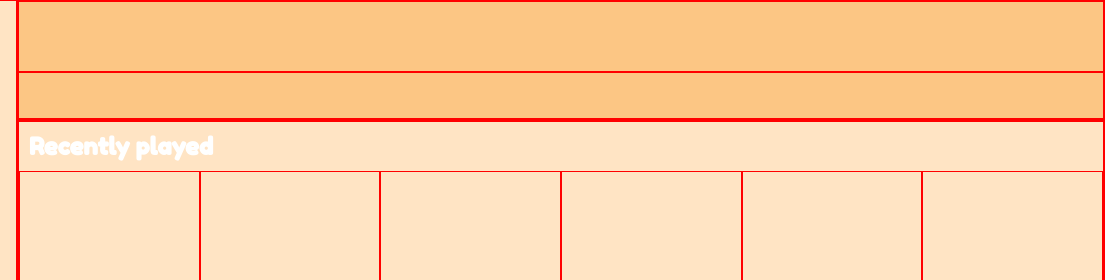
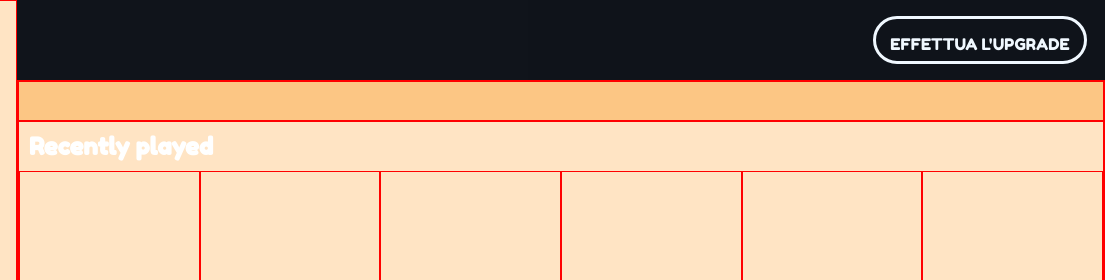
Before and after one commit to LupoArticoblu/html-css-spotifyweb, a plain HTML site: page index.html in a window 1280 px wide. Shown: the top 280 px of the page, 175-1280 px from the left. Drawn offline with Linux system fonts and the light colour scheme.

Commit message:
hearder modificato

```diff
--- a/index.html
+++ b/index.html
@@ -13,26 +13,24 @@
 </head>
 <body>
 
+           <!-- HEADER -->
+           <!-- HEADER -->
+           <!-- HEADER -->
 
 
 
-  <header class="debug">
 
-    <div class="head debug2"></div>
-    <nav class="menu debug2">
+  <header class="pantone4">
 
-    </nav>
+    <div class="head">
+      <SPAN>EFFETTUA L'UPGRADE</SPAN>
+    </div>
 
   </header>
 
-    <header class="debug">
-
-      <div class="head debug2"></div>
-      <nav class="menu debug2">
-
-      </nav>
-
-    </header>
+           <!-- MAIN E SIDE -->
+           <!-- MAIN E SIDE -->
+           <!-- MAIN E SIDE -->
 
   <main class="pantone3">
 
@@ -58,13 +56,30 @@
             <i class="fa-solid fa-plus"></i>
           </button><span class="crea">&ThinSpace;Crea Playlist</span>
         </div>
+        <ul>
+          <li>
             <span>Nome playlist</span>
+          </li>
+          <li>
             <span>Nome playlist</span>
+          </li>
+          <li>
             <span>Nome playlist</span>
+          </li>
+          <li>
             <span>Nome playlist</span>
+          </li>
+          <li>
             <span>Nome playlist</span>
+          </li>
+          <li>
             <span>Nome playlist</span>
+          </li>
+          <li>
             <span>Nome playlist</span>
+          </li>
+        </ul>
+
 
         <div class="account debug">
 
@@ -85,6 +100,7 @@
     </aside>
 
     <div class="container debug2">
+      <nav class="menu debug2"></nav>
       <div class="recent debug">
         <h2>Recently played</h2>
         <div class="contain1">
@@ -109,6 +125,9 @@
     </div>
   </main>
 
+             <!-- FOOTER -->
+             <!-- FOOTER -->
+             <!-- FOOTER -->
 
   <footer class="debug">
     <div class="foot"></div>
--- a/style.css
+++ b/style.css
@@ -25,6 +25,10 @@ h2,H3{
   color: white;
 }
 
+ul{
+  list-style: none;
+}
+
 /* pantoni */
 
 .pantone1{
@@ -36,6 +40,10 @@ h2,H3{
 .pantone3{
   background-color: #141922;
 }
+.pantone4{
+  background-color: #00000036;
+}
+
 
 /* barra laterale spotify all'interno di main */
 
@@ -105,7 +113,11 @@ button{
 /* header */
 
 header{
-  height: 15vh;
+  display: flex;
+  align-items: center;
+  justify-content: end;
+  padding-right: 18px;
+  height: 10vh;
   width: 85%;
   position: fixed;
   top: 0;
@@ -115,25 +127,34 @@ header{
 }
 
 .head{
+  width: 20%;
+  line-height: 50px;
   height: 60%;
-  text-align: end;
+  text-align: center;
+  border-radius: 50px;
+  border:3px solid aliceblue;
+  color: aliceblue;
 }
 
-.menu{
-  height: 40%;
-  display: flex;
-  text-align: center;
+.head span{
+  display: block;
 }
+
 
 /* main */
 
 .container{
   height: 100%;
-  margin-top: 15vh;
+  margin-top: 10vh;
   margin-left: 15%;
   width: 85%;
 }
 
+.menu{
+  height: 5vh;
+  display: flex;
+  text-align: center;
+}
 .contain1,
 .contain2,
 .contain3{
```
Lines whose indentation alone changed are shown as unchanged.
